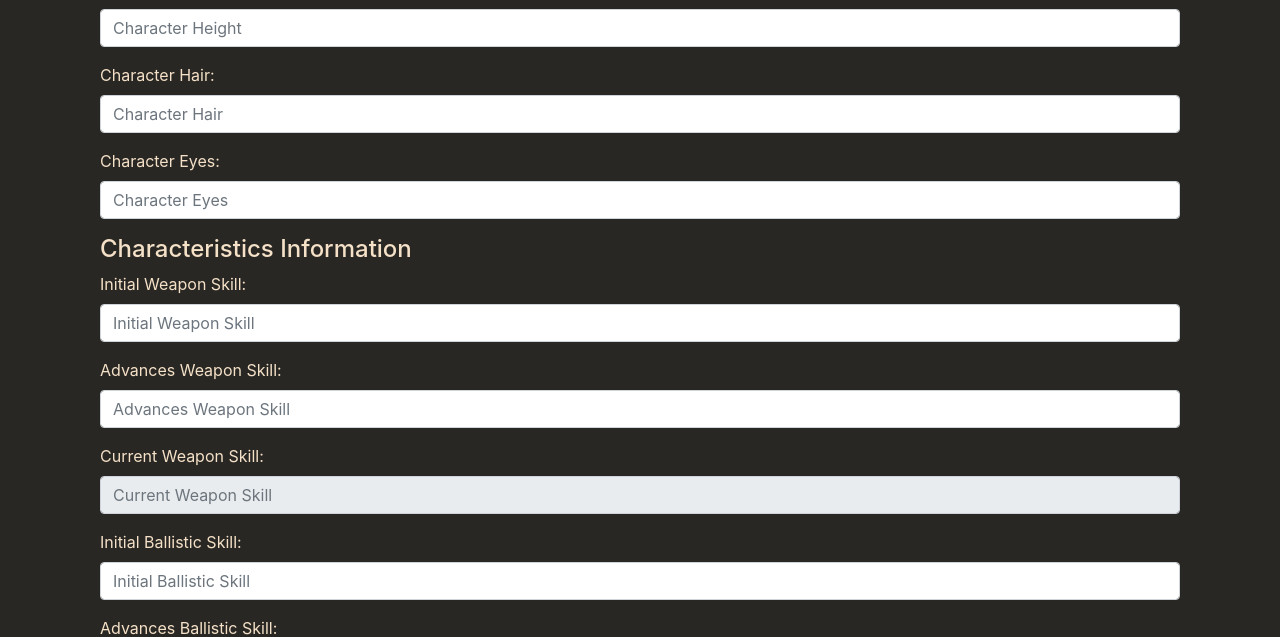
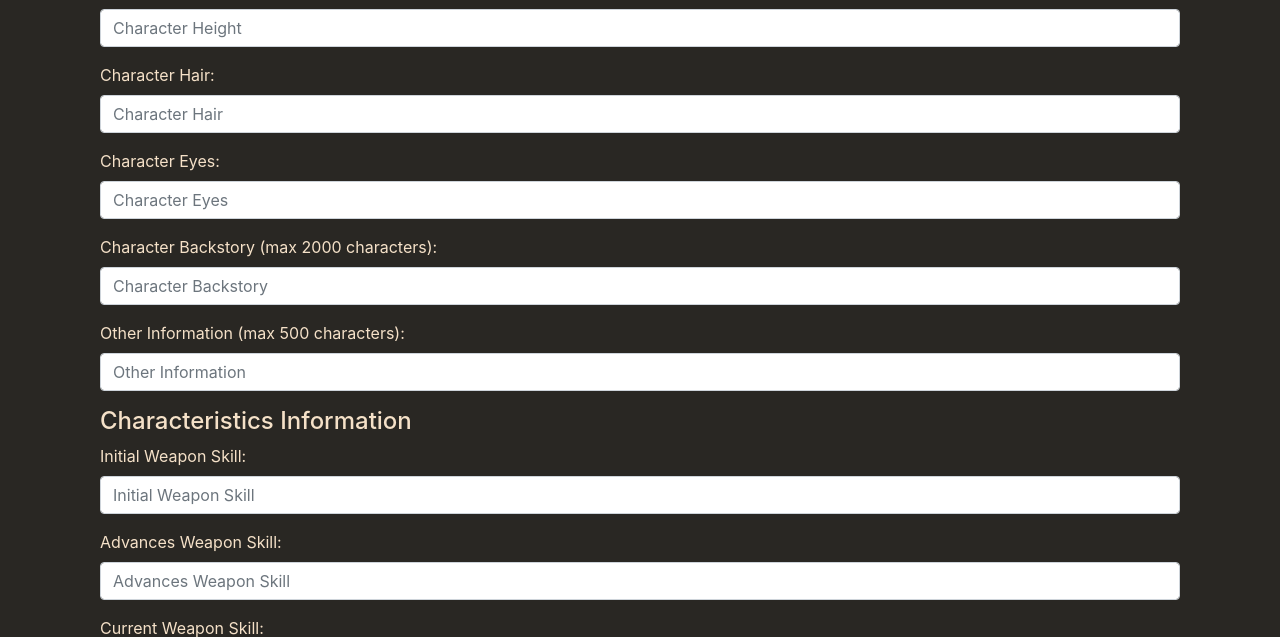
Before and after one commit to PatrickSchroeder98/warhammer_fantasy_roleplay_app, a Django app: page /characters/create/ in a window 1280 px wide. Shown: the part 824-1461 px from the top of the page. Run offline with Django 5.2, Linux system fonts and the light colour scheme; the visitor is signed in with stand-in values (Sample User, id 1).

Commit message:
Update to models
Added two fields in Characters model and one field in Wounds model. Updated forms and template accordingly.

```diff
--- a/wfra/characters/forms.py
+++ b/wfra/characters/forms.py
@@ -40,6 +40,8 @@ class CharactersForm(forms.ModelForm):
             "height",
             "hair",
             "eyes",
+            "backstory",
+            "other_information",
         )  # Fields to include in the form
 
         # Customization of widgets and labels
@@ -77,6 +79,12 @@ class CharactersForm(forms.ModelForm):
             "eyes": forms.TextInput(
                 attrs={"class": "form-control", "placeholder": "Character Eyes"}
             ),
+            "backstory": forms.TextInput(
+                attrs={"class": "form-control", "placeholder": "Character Backstory"}
+            ),
+            "other_information": forms.TextInput(
+                attrs={"class": "form-control", "placeholder": "Other Information"}
+            ),
         }
         labels = {
             "name": "Character Name",
@@ -90,6 +98,8 @@ class CharactersForm(forms.ModelForm):
             "height": "Character Height",
             "hair": "Character Hair",
             "eyes": "Character Eyes",
+            "backstory": "Character Backstory (max 2000 characters)",
+            "other_information": "Other Information (max 500 characters)",
         }
 
 
@@ -822,7 +832,7 @@ class WoundsForm(forms.ModelForm):
 
     class Meta:
         model = Wounds
-        fields = ("sb", "tb_x2", "wbp", "hardy", "wounds")
+        fields = ("sb", "tb_x2", "wbp", "hardy", "wounds", "current_wounds")
 
         widgets = {
             "sb": forms.NumberInput(
@@ -843,6 +853,12 @@ class WoundsForm(forms.ModelForm):
                     "placeholder": "Number Of Wounds (Health)",
                 }
             ),
+            "current_wounds": forms.NumberInput(
+                attrs={
+                    "class": "form-control",
+                    "placeholder": "Current Number Of Wounds (Health)",
+                }
+            ),
         }
 
         labels = {
@@ -851,6 +867,7 @@ class WoundsForm(forms.ModelForm):
             "wbp": "Willpower Bonus",
             "hardy": "Hardy Skill",
             "wounds": "Number Of Wounds (Health)",
+            "current_wounds": "Current Number Of Wounds (Health)",
         }
 
 
--- a/wfra/characters/models.py
+++ b/wfra/characters/models.py
@@ -20,6 +20,8 @@ class Characters(models.Model):
     height = models.IntegerField()
     hair = models.CharField(max_length=200)
     eyes = models.CharField(max_length=200)
+    backstory = models.CharField(max_length=2000)
+    other_information = models.CharField(max_length=500)
 
 
 class Characteristics(models.Model):
@@ -376,6 +378,7 @@ class Wounds(models.Model):
     wbp = models.IntegerField()
     hardy = models.IntegerField()
     wounds = models.IntegerField()
+    current_wounds = models.IntegerField()
 
 
 class Sin(models.Model):
```
Also changed, not shown: wfra/characters/templates/characters/characters_detail.html (+18 -1 lines), wfra/characters/migrations/0006_characters_backstory_characters_other_information_and_more.py (added).
